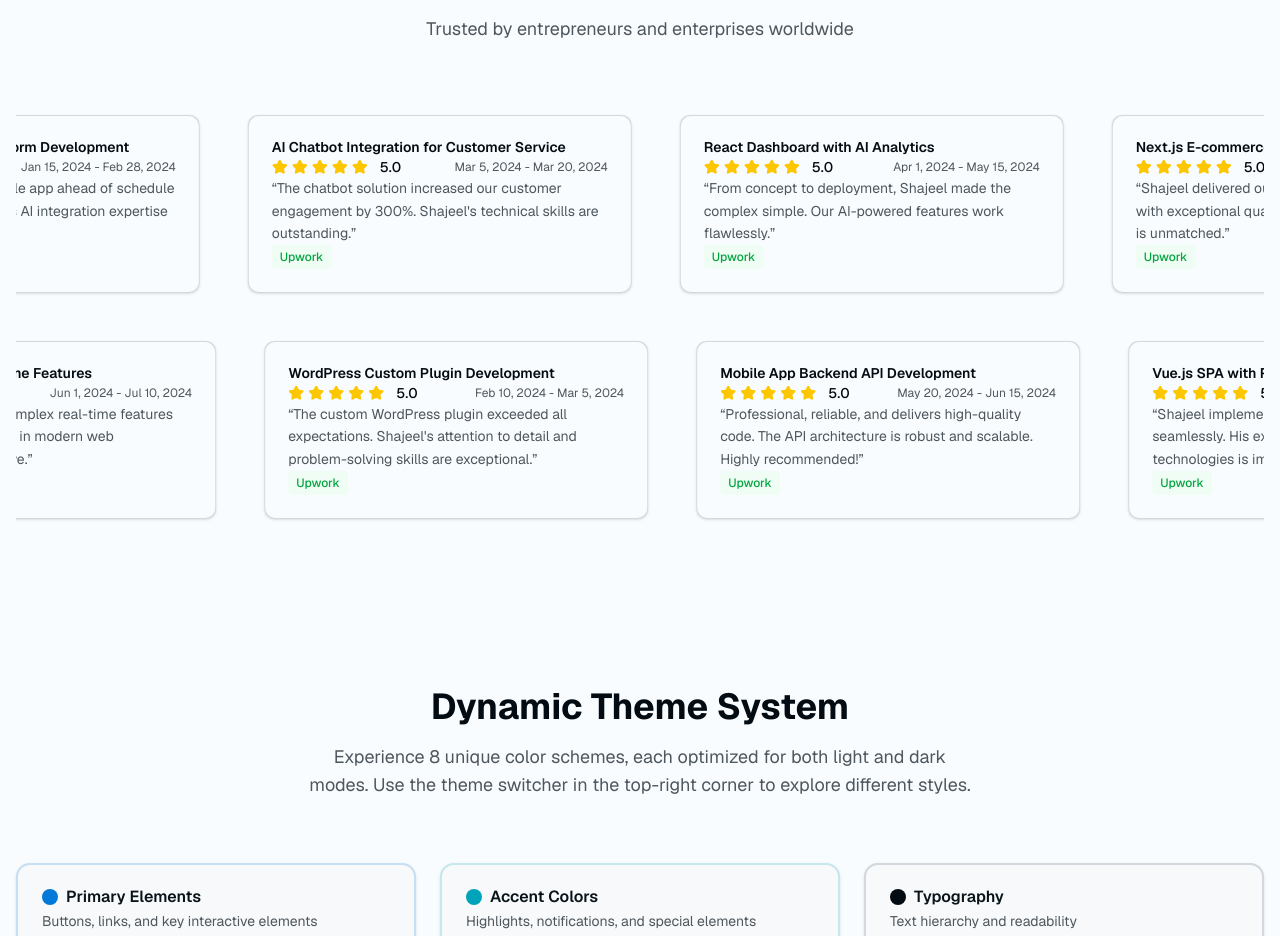
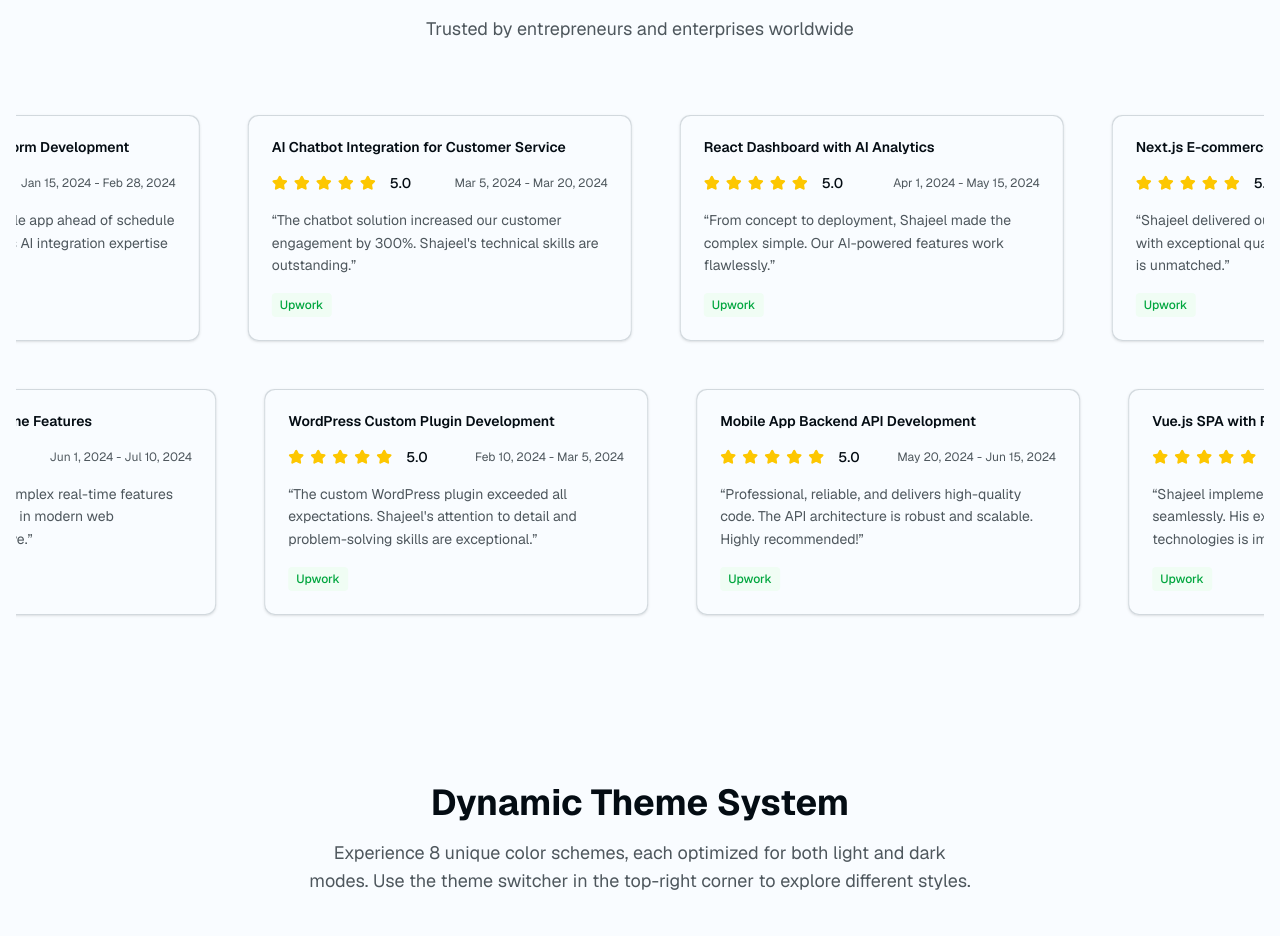
Before and after one commit to Shajeel-Afzal/ShajeelAfzal_NextJS, a Next.js app: page / in a window 1280 px wide. Shown: the part 4960-5896 px from the top of the page. Built offline with nearby package versions, Linux system fonts and the light colour scheme.

Commit message:
refactor: improve structure and readability of TestimonialCard component

```diff
--- a/src/components/testimonial-card.tsx
+++ b/src/components/testimonial-card.tsx
@@ -12,6 +12,7 @@
     <MagicCard
       className={`mx-4 max-w-sm rounded-lg p-6 shadow-sm ${className}`}
     >
+      <div className="space-y-3 sm:space-y-4">
         {/* Project Title */}
         <h3 className="font-semibold text-sm text-foreground leading-tight">
           {testimonial.title}
@@ -19,7 +20,7 @@
 
         {/* Rating and Date */}
         <div className="flex items-center justify-between">
-        <div className="flex items-center gap-1">
+          <div className="flex items-center gap-1.5">
             {[...Array(testimonial.rating)].map((_, i) => (
               <Star key={i} className="w-4 h-4 fill-yellow-400 text-yellow-400" />
             ))}
@@ -39,6 +40,7 @@
             {testimonial.platform}
           </div>
         </div>
+      </div>
     </MagicCard>
   );
 }
```
Lines whose indentation alone changed are shown as unchanged.
